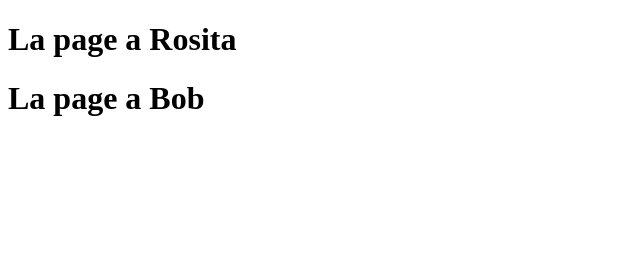
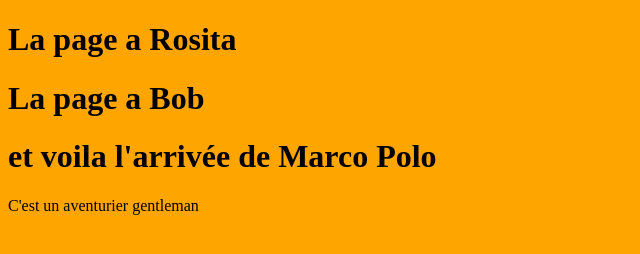
Before and after one commit to Remiwf3/exo1, a plain HTML site: page index.html in a window 1280 px wide. Shown: the whole page, without its empty margins (0-640 px from the left). Drawn offline with Linux system fonts and the light colour scheme.

Commit message:
creation css

```diff
--- /dev/null
+++ b/css/main.css
@@ -0,0 +1,3 @@
+body{
+	background: orange;
+}
--- a/index.html
+++ b/index.html
@@ -3,10 +3,14 @@
 	<head>
 		<title>Cours Git</title>
 		<meta charset="utf-8">
+		<link rel="stylesheet" type="text/css" href="css/main.css">
 	</head>
 	<body>
 		<h1>La page a Rosita</h1>
 
 		<h1>La page a Bob</h1>
+
+		<h1>et voila l'arrivée de Marco Polo</h1>
+		<p>C'est un aventurier gentleman</p>
 	</body>
 </html>
```
